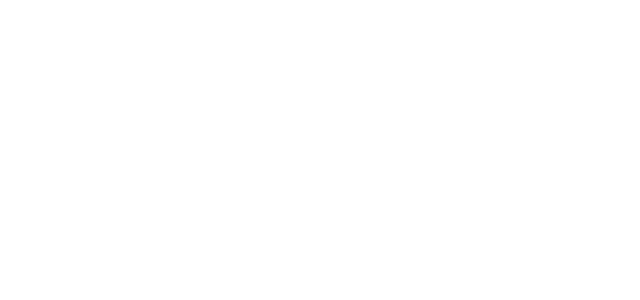
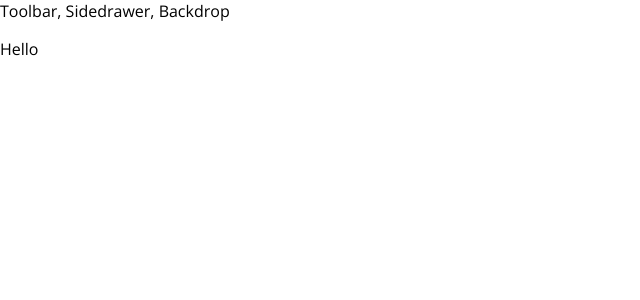
Before and after one commit to amangoyal2611/burger-app, a React (Create React App) app: page / in a window 1280 px wide. Shown: the top 300 px of the page, without its empty margins (0-640 px from the left). Built offline with nearby package versions, Linux system fonts and the light colour scheme.

Commit message:
Layout created

```diff
--- a/src/App.js
+++ b/src/App.js
@@ -1,11 +1,10 @@
 import React, { Component } from 'react';
-
+import Layout from '../src/components/Layout/Layout'
 class App extends Component {
 
   render() {
     return (
-      <div>
-      </div>
+      <Layout> <p>Hello</p> </Layout>
     );
   }
 }
--- /dev/null
+++ b/src/components/Layout/Layout.js
@@ -0,0 +1,14 @@
+import React from 'react'
+import Aux from "../../hoc/Auxx";
+const layout = (props) => {
+    return (
+        <Aux>
+            <div>Toolbar, Sidedrawer, Backdrop</div>
+            <main>
+                {props.children}
+            </main>
+        </Aux>
+    );
+};
+
+export default layout;
--- /dev/null
+++ b/src/hoc/Auxx.js
@@ -0,0 +1,3 @@
+const aux = (props) => props.children;
+
+export default aux;
--- a/src/index.css
+++ b/src/index.css
@@ -1,8 +1,6 @@
 body {
   margin: 0;
-  font-family: -apple-system, BlinkMacSystemFont, 'Segoe UI', 'Roboto', 'Oxygen',
-    'Ubuntu', 'Cantarell', 'Fira Sans', 'Droid Sans', 'Helvetica Neue',
-    sans-serif;
+  font-family: "Open Sans", "sans-serif";
   -webkit-font-smoothing: antialiased;
   -moz-osx-font-smoothing: grayscale;
 }
```
